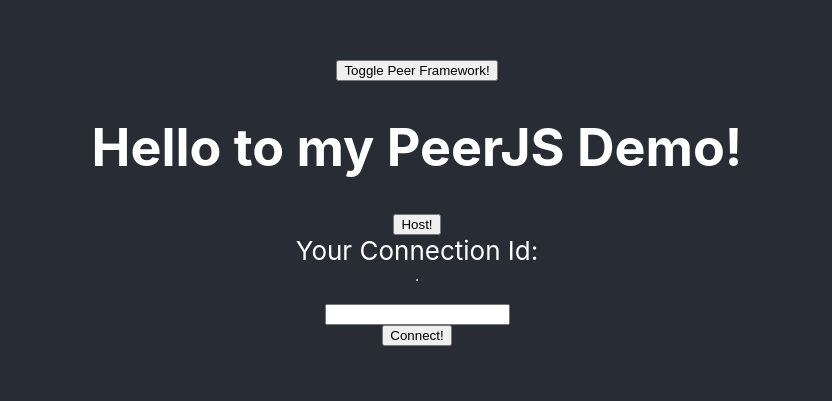
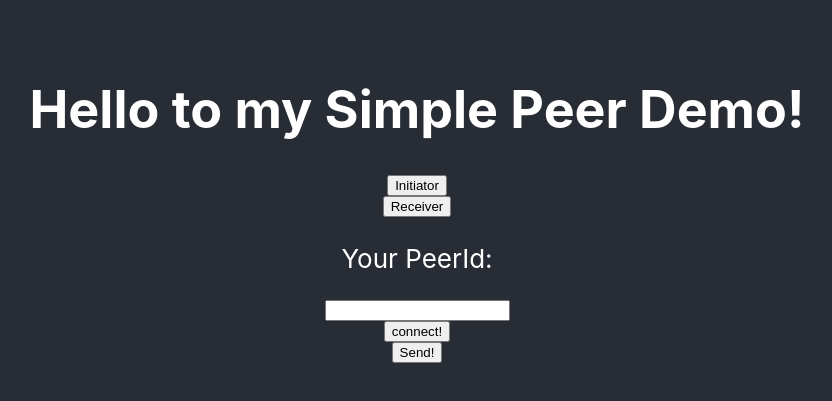
Before and after one commit to tkurzydym/peer2peer-demo, a React (Create React App) app: page / in a window 1280 px wide. Shown: the part 197-598 px from the top of the page, without its empty margins (223-1055 px from the left). Built offline with nearby package versions, Linux system fonts and the light colour scheme.

Commit message:
feat(framework): remove peerjs

```diff
--- a/src/App.tsx
+++ b/src/App.tsx
@@ -9,16 +9,7 @@
   return (
     <div className="App">
       <header className="App-header">
-        <button
-          onClick={() => {
-            togglePeerFramework(!isPeerJS)
-          }}
-        >
-          Toggle Peer Framework!
-        </button>
-
-        {isPeerJS && <PeerJS />}
-        {!isPeerJS && <SimplePeerDemo />}
+        <SimplePeerDemo />
       </header>
     </div>
   )
--- a/src/SimplePeer.tsx
+++ b/src/SimplePeer.tsx
@@ -1,5 +1,3 @@
-import { useState } from "react"
-import SimplePeer from "simple-peer"
 import { useSimplePeerConnection } from "./useSimplePeerConnection"
 
 export const SimplePeerDemo = () => {
```
